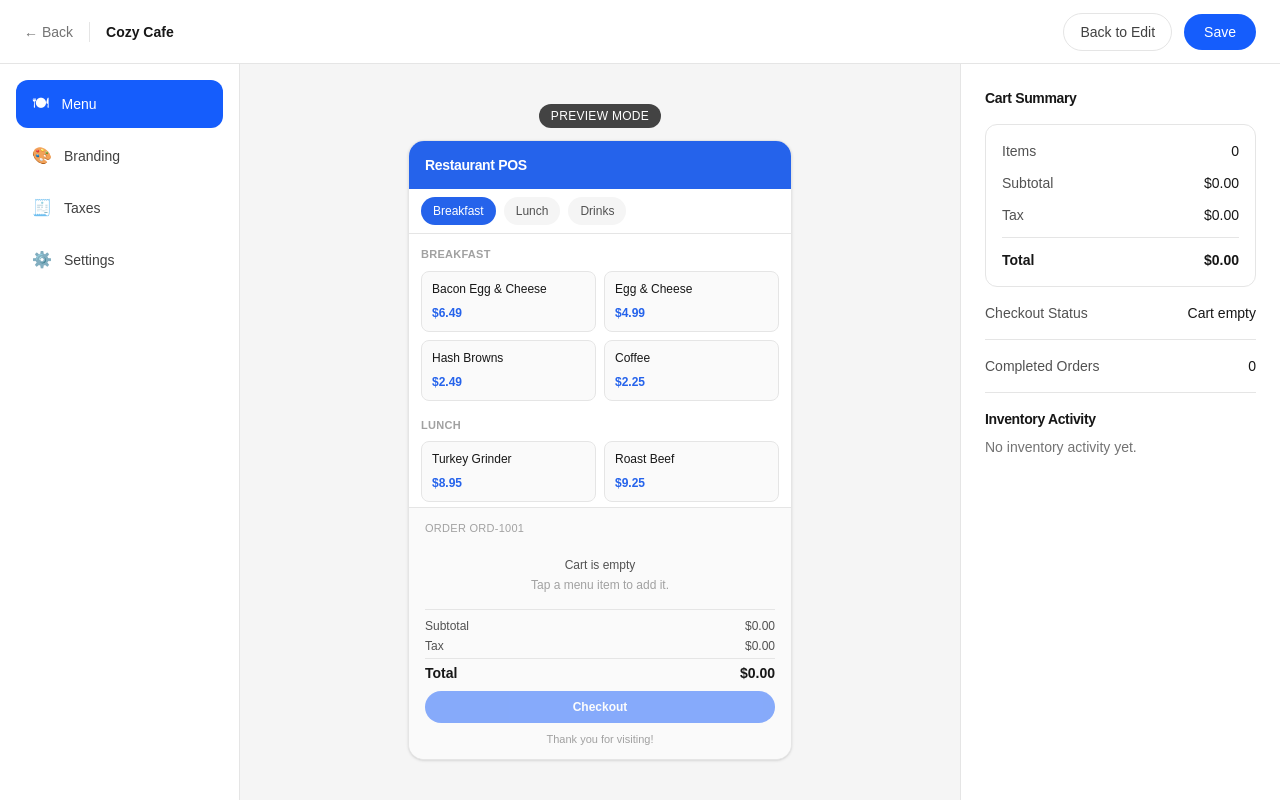
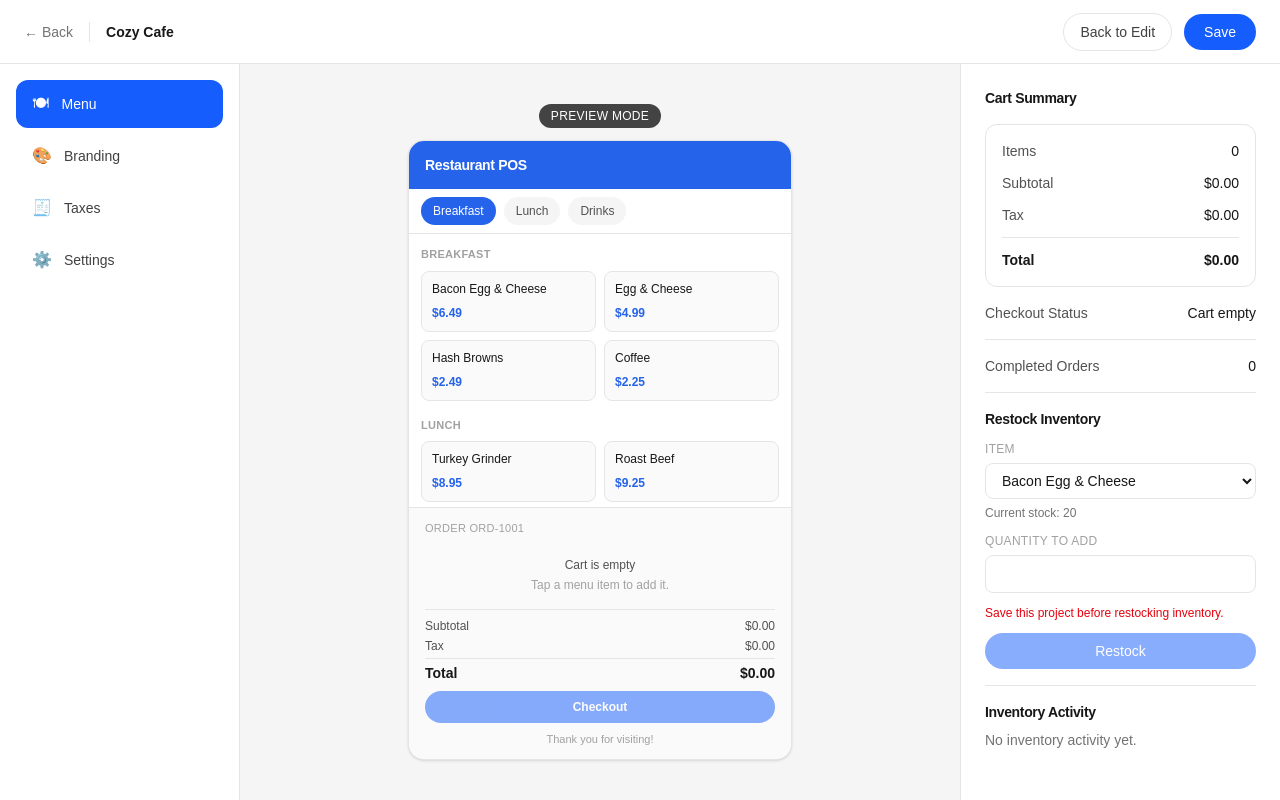
Before and after one commit to aasishjannuaj/pos-canvas, a Next.js app: page /editor/cafe in a window 1280 px wide. Both pictures are taken after a click on the button "Preview". Built offline with nearby package versions, Linux system fonts and the light colour scheme.

Commit message:
Add atomic inventory restock UI

```diff
--- a/components/editor/EditorPropertiesPanel.tsx
+++ b/components/editor/EditorPropertiesPanel.tsx
@@ -1,5 +1,6 @@
 "use client";
 
+import { useState } from "react";
 import { CURRENCY_SYMBOLS, MENU_CATEGORIES } from "./EditorShell";
 import type {
   CartSummary,
@@ -12,6 +13,7 @@ import type {
   MenuItem,
   PaymentMethod,
   ProjectConfig,
+  RestockStatus,
 } from "./EditorShell";
 import type { InventoryTransaction } from "@/lib/inventory.types";
 
@@ -36,6 +38,12 @@ type EditorPropertiesPanelProps = {
   checkoutStatus: CheckoutStatus;
   completedOrders: CompletedOrder[];
   inventoryTransactions: InventoryTransaction[];
+  menuItems: MenuItem[];
+  projectId: string | null;
+  restockStatus: RestockStatus;
+  restockError: string | null;
+  restockSuccessMessage: string | null;
+  onRestock: (itemId: string, quantity: number) => void;
 };
 
 function formatTransactionTime(createdAt: string): string {
@@ -66,6 +74,12 @@ export default function EditorPropertiesPanel({
   checkoutStatus,
   completedOrders,
   inventoryTransactions,
+  menuItems,
+  projectId,
+  restockStatus,
+  restockError,
+  restockSuccessMessage,
+  onRestock,
 }: EditorPropertiesPanelProps) {
   const currencySymbol = CURRENCY_SYMBOLS[receipt.currency];
   // Feature 8.4 — completedOrders is newest-first, so index 0 is the latest
@@ -74,6 +88,38 @@ export default function EditorPropertiesPanel({
   const latestOrder = completedOrders[0] ?? null;
   // Feature 9.4 — inventoryTransactions is also newest-first.
   const recentTransactions = inventoryTransactions.slice(0, 10);
+
+  // Feature 9.6 — restock form. Purely local UI state: which item is
+  // selected and what quantity has been typed. Neither needs to be shared
+  // with EditorPreview, so it isn't lifted to EditorShell.
+  const [selectedRestockItemId, setSelectedRestockItemId] = useState<
+    string | null
+  >(null);
+  const [restockQuantityInput, setRestockQuantityInput] = useState("");
+
+  const trackedItems = menuItems.filter((item) => item.trackInventory);
+  const effectiveRestockItemId =
+    selectedRestockItemId ?? trackedItems[0]?.id ?? null;
+  const restockItem =
+    trackedItems.find((item) => item.id === effectiveRestockItemId) ?? null;
+
+  const parsedRestockQuantity = Number(restockQuantityInput);
+  const isRestockQuantityValid =
+    restockQuantityInput.trim() !== "" &&
+    Number.isInteger(parsedRestockQuantity) &&
+    parsedRestockQuantity > 0;
+
+  const restockDisabled =
+    !restockItem ||
+    !isRestockQuantityValid ||
+    restockStatus === "saving" ||
+    projectId === null;
+
+  function handleRestockClick() {
+    if (restockItem && isRestockQuantityValid) {
+      onRestock(restockItem.id, parsedRestockQuantity);
+    }
+  }
 
   return (
     <aside className="flex w-80 flex-none flex-col gap-4 border-l border-neutral-200 bg-white p-6">
@@ -164,6 +210,85 @@ export default function EditorPropertiesPanel({
                     {latestOrder.total.toFixed(2)}
                   </span>
                 </div>
+              </>
+            )}
+          </div>
+
+          <div className="flex flex-col gap-3 border-t border-neutral-200 pt-4">
+            <h3 className="text-sm font-semibold tracking-tight text-neutral-900">
+              Restock Inventory
+            </h3>
+
+            {trackedItems.length === 0 ? (
+              <p className="text-sm text-neutral-500">
+                No inventory-tracked items available.
+              </p>
+            ) : (
+              <>
+                <div className="flex flex-col gap-1.5">
+                  <label className="text-xs font-medium uppercase tracking-wide text-neutral-400">
+                    Item
+                  </label>
+                  <select
+                    value={effectiveRestockItemId ?? ""}
+                    onChange={(event) =>
+                      setSelectedRestockItemId(event.target.value)
+                    }
+                    className="rounded-lg border border-neutral-200 px-3 py-2 text-sm text-neutral-900 transition-colors focus:border-blue-600 focus:outline-none"
+                  >
+                    {trackedItems.map((item) => (
+                      <option key={item.id} value={item.id}>
+                        {item.name}
+                      </option>
+                    ))}
+                  </select>
+                  {restockItem && (
+                    <span className="text-xs text-neutral-500">
+                      Current stock: {restockItem.stockQuantity}
+                    </span>
+                  )}
+                </div>
+
+                <div className="flex flex-col gap-1.5">
+                  <label className="text-xs font-medium uppercase tracking-wide text-neutral-400">
+                    Quantity to Add
+                  </label>
+                  <input
+                    type="number"
+                    step="1"
+                    min="1"
+                    value={restockQuantityInput}
+                    onChange={(event) =>
+                      setRestockQuantityInput(event.target.value)
+                    }
+                    className="rounded-lg border border-neutral-200 px-3 py-2 text-sm text-neutral-900 transition-colors focus:border-blue-600 focus:outline-none"
+                  />
+                </div>
+
+                {projectId === null && (
+                  <p className="text-xs text-red-600">
+                    Save this project before restocking inventory.
+                  </p>
+                )}
+
+                {restockStatus === "error" && restockError && (
+                  <p className="text-xs text-red-600">{restockError}</p>
+                )}
+
+                {restockStatus === "success" && restockSuccessMessage && (
+                  <p className="text-xs text-emerald-600">
+                    {restockSuccessMessage}
+                  </p>
+                )}
+
+                <button
+                  type="button"
+                  onClick={handleRestockClick}
+                  disabled={restockDisabled}
+                  className="w-full rounded-full bg-blue-600 px-4 py-2 text-sm font-medium text-white transition-colors hover:bg-blue-700 focus-visible:outline focus-visible:outline-2 focus-visible:outline-offset-2 focus-visible:outline-blue-600 disabled:cursor-not-allowed disabled:opacity-50"
+                >
+                  {restockStatus === "saving" ? "Restocking..." : "Restock"}
+                </button>
               </>
             )}
           </div>
--- a/components/editor/EditorShell.tsx
+++ b/components/editor/EditorShell.tsx
@@ -7,6 +7,7 @@ import EditorPreview from "./EditorPreview";
 import EditorPropertiesPanel from "./EditorPropertiesPanel";
 import { saveNewProject, updateProject, getProjectConfig } from "@/lib/projects";
 import { completeSaleOrder } from "@/lib/orders";
+import { restockInventory } from "@/lib/inventory";
 import type { InventoryTransaction } from "@/lib/inventory.types";
 
 export const MENU_CATEGORIES = ["Breakfast", "Lunch", "Drinks"] as const;
@@ -57,6 +58,8 @@ export type PaymentMethod = "cash" | "card";
 export type CheckoutStatus = "idle" | "success";
 
 export type SaleSaveStatus = "idle" | "saving" | "success" | "error";
+
+export type RestockStatus = "idle" | "saving" | "success" | "error";
 
 export type CompletedOrder = {
   id: string;
@@ -310,6 +313,13 @@ export default function EditorShell({
   const [saleSaveStatus, setSaleSaveStatus] = useState<SaleSaveStatus>("idle");
   const [saleSaveError, setSaleSaveError] = useState<string | null>(null);
 
+  // Feature 9.6 — restock status for the current restock attempt.
+  const [restockStatus, setRestockStatus] = useState<RestockStatus>("idle");
+  const [restockError, setRestockError] = useState<string | null>(null);
+  const [restockSuccessMessage, setRestockSuccessMessage] = useState<
+    string | null
+  >(null);
+
   // Feature 7.4/8.4 — completed orders & receipts. Seeded from server-loaded
   // history when available (newest first); new sales are prepended so the
   // ordering convention stays consistent throughout.
@@ -319,10 +329,10 @@ export default function EditorShell({
   const [selectedReceiptId, setSelectedReceiptId] = useState<string | null>(null);
 
   // Feature 9.4 — inventory activity log (newest first), seeded from
-  // server-loaded history only. Revised: the client never fabricates local
-  // entries for a just-completed sale (see completeSale for why), so this
-  // never changes locally — only a fresh server load (mount or reload)
-  // can update it.
+  // server-loaded history only. The client never fabricates local entries
+  // for a just-completed sale or a just-completed restock (see completeSale
+  // and handleRestock for why) — this never changes locally, only a fresh
+  // server load (mount or reload) can update it.
   const inventoryTransactions = initialInventoryTransactions ?? [];
 
   // Feature 6.4/6.5.2/6.5.3 — save state
@@ -657,15 +667,8 @@ export default function EditorShell({
       }),
     }));
 
-    // Feature 9.4 (revised) — inventoryTransactions is deliberately left
-    // unchanged here. The refreshed config only carries final stock
-    // quantities, not the authoritative inventory_transactions row ids, and
-    // can't reliably reconstruct one row per sold line — especially if the
-    // same item appears in more than one cart line. Inventing rows with
-    // client-generated ids risked showing data that doesn't match what the
-    // database actually recorded. The sale itself succeeded normally, so no
-    // warning is shown for this; the activity log simply catches up the
-    // next time the project is loaded or reloaded.
+    // inventoryTransactions is deliberately left unchanged here — see the
+    // comment where it is declared above.
     setSaleSaveStatus("success");
   }
 
@@ -675,6 +678,64 @@ export default function EditorShell({
 
   function closeReceipt() {
     setSelectedReceiptId(null);
+  }
+
+  // Feature 9.6 — restock an inventory-tracked item via the atomic
+  // restock_inventory RPC. The RPC's returned quantityAfter is authoritative;
+  // this handler never computes a new stock number itself.
+  async function handleRestock(itemId: string, quantity: number) {
+    if (restockStatus === "saving") {
+      return;
+    }
+
+    if (projectId === null) {
+      setRestockStatus("error");
+      setRestockError("Save this project before restocking inventory.");
+      setRestockSuccessMessage(null);
+      return;
+    }
+
+    if (!Number.isInteger(quantity) || quantity <= 0) {
+      setRestockStatus("error");
+      setRestockError("Quantity must be a positive whole number.");
+      setRestockSuccessMessage(null);
+      return;
+    }
+
+    setRestockStatus("saving");
+    setRestockError(null);
+    setRestockSuccessMessage(null);
+
+    const { result, error } = await restockInventory({
+      projectId,
+      itemId,
+      quantity,
+    });
+
+    if (error || !result) {
+      // RPC failed — nothing local changes, so this can be retried freely.
+      setRestockStatus("error");
+      setRestockError(error ?? "Something went wrong while restocking.");
+      return;
+    }
+
+    // Use the RPC's authoritative quantityAfter directly — no client math,
+    // and no markUnsaved(): the database already persisted this change, so
+    // there is nothing new for Save to do. Any other unsaved edits (or lack
+    // thereof) are left exactly as they were.
+    setProjectConfig((prev) => ({
+      ...prev,
+      menuItems: prev.menuItems.map((item) =>
+        item.id === result.itemId
+          ? { ...item, stockQuantity: result.quantityAfter }
+          : item
+      ),
+    }));
+
+    setRestockStatus("success");
+    setRestockSuccessMessage(
+      `${result.itemName} restocked by ${result.quantityChange}. New stock: ${result.quantityAfter}.`
+    );
   }
 
   async function handleSave() {
@@ -778,6 +839,12 @@ export default function EditorShell({
           checkoutStatus={checkoutStatus}
           completedOrders={completedOrders}
           inventoryTransactions={inventoryTransactions}
+          menuItems={projectConfig.menuItems}
+          projectId={projectId}
+          restockStatus={restockStatus}
+          restockError={restockError}
+          restockSuccessMessage={restockSuccessMessage}
+          onRestock={handleRestock}
         />
       </div>
     </div>
--- /dev/null
+++ b/lib/inventory.ts
@@ -0,0 +1,84 @@
+import { createClient } from "@/lib/supabase/client";
+import type { RestockInventoryResult } from "@/lib/inventory.types";
+
+type RestockInventoryInput = {
+  projectId: string;
+  itemId: string;
+  quantity: number;
+};
+
+type RestockInventoryRpcResponse = {
+  transaction_id: string;
+  item_id: string;
+  item_name: string;
+  quantity_before: number;
+  quantity_change: number;
+  quantity_after: number;
+};
+
+export async function restockInventory({
+  projectId,
+  itemId,
+  quantity,
+}: RestockInventoryInput): Promise<{
+  result: RestockInventoryResult | null;
+  error: string | null;
+}> {
+  const supabase = createClient();
+
+  const {
+    data: { user },
+    error: userError,
+  } = await supabase.auth.getUser();
+
+  if (userError || !user) {
+    return {
+      result: null,
+      error: "You must be signed in to restock inventory.",
+    };
+  }
+
+  if (!projectId) {
+    return {
+      result: null,
+      error: "A project is required to restock inventory.",
+    };
+  }
+
+  if (!itemId || itemId.trim() === "") {
+    return {
+      result: null,
+      error: "An item is required to restock inventory.",
+    };
+  }
+
+  if (!Number.isInteger(quantity) || quantity <= 0) {
+    return {
+      result: null,
+      error: "Quantity must be a positive whole number.",
+    };
+  }
+
+  const { data, error } = await supabase.rpc("restock_inventory", {
+    p_project_id: projectId,
+    p_item_id: itemId,
+    p_quantity: quantity,
+  });
+
+  if (error) {
+    return { result: null, error: error.message };
+  }
+
+  const row = data as RestockInventoryRpcResponse;
+
+  const result: RestockInventoryResult = {
+    transactionId: row.transaction_id,
+    itemId: row.item_id,
+    itemName: row.item_name,
+    quantityBefore: row.quantity_before,
+    quantityChange: row.quantity_change,
+    quantityAfter: row.quantity_after,
+  };
+
+  return { result, error: null };
+}
```
Also changed, not shown: lib/inventory.types.ts (+9 -0 lines).
